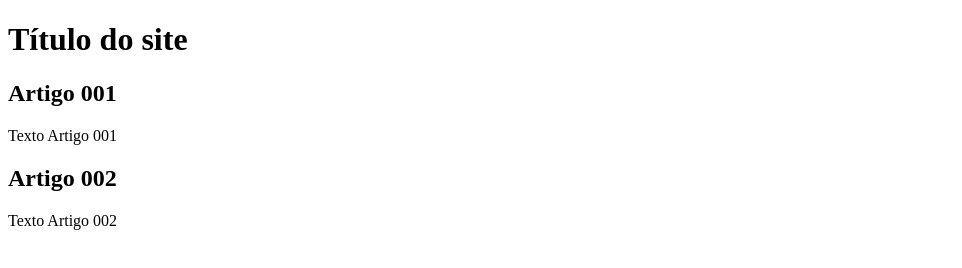
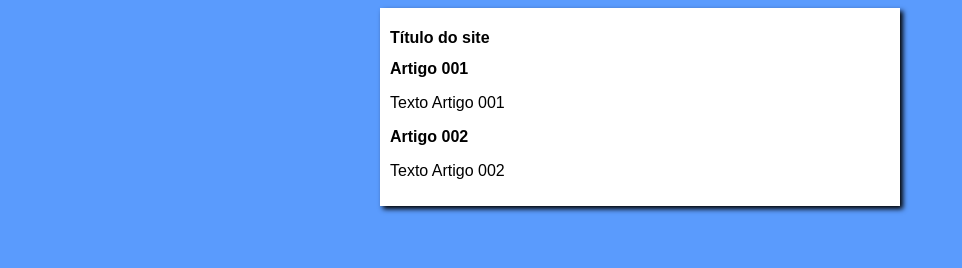
Before and after one commit to Isabela-Alcantara/projeto-site, a plain HTML site: page index.html in a window 1280 px wide. Shown: the whole page, without its empty margins (0-962 px from the left). Drawn offline with Linux system fonts and the light colour scheme.

Commit message:
Iniciei o design

```diff
--- /dev/null
+++ b/Estilos/style.css
@@ -0,0 +1,17 @@
+* {
+font-family: Arial, Helvetica, sans-serif;
+font-size: 16px;
+}
+
+body {
+background-color: rgb(90, 155, 253);
+
+}
+
+main {
+background-color: white;
+width: 500px;
+margin: auto;
+padding: 10px;
+box-shadow: 3px 3px 5px rgba(0, 0, 0,473);
+}
--- a/index.html
+++ b/index.html
@@ -5,6 +5,7 @@
     <meta http-equiv="X-UA-Compatible" content="IE=edge">
     <meta name="viewport" content="width=device-width, initial-scale=1.0">
     <title>Título do Site</title>
+    <link rel="stylesheet" href="Estilos/style.css">
 </head>
 <body>
     <main>
```
